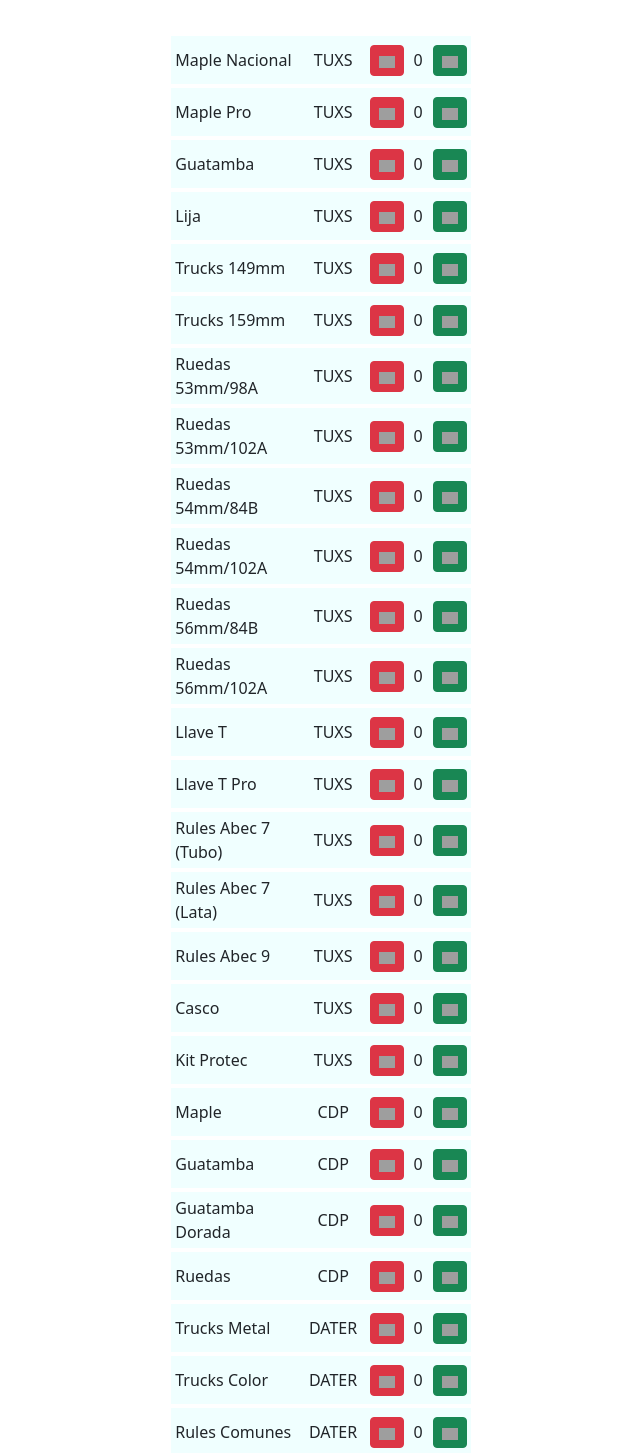
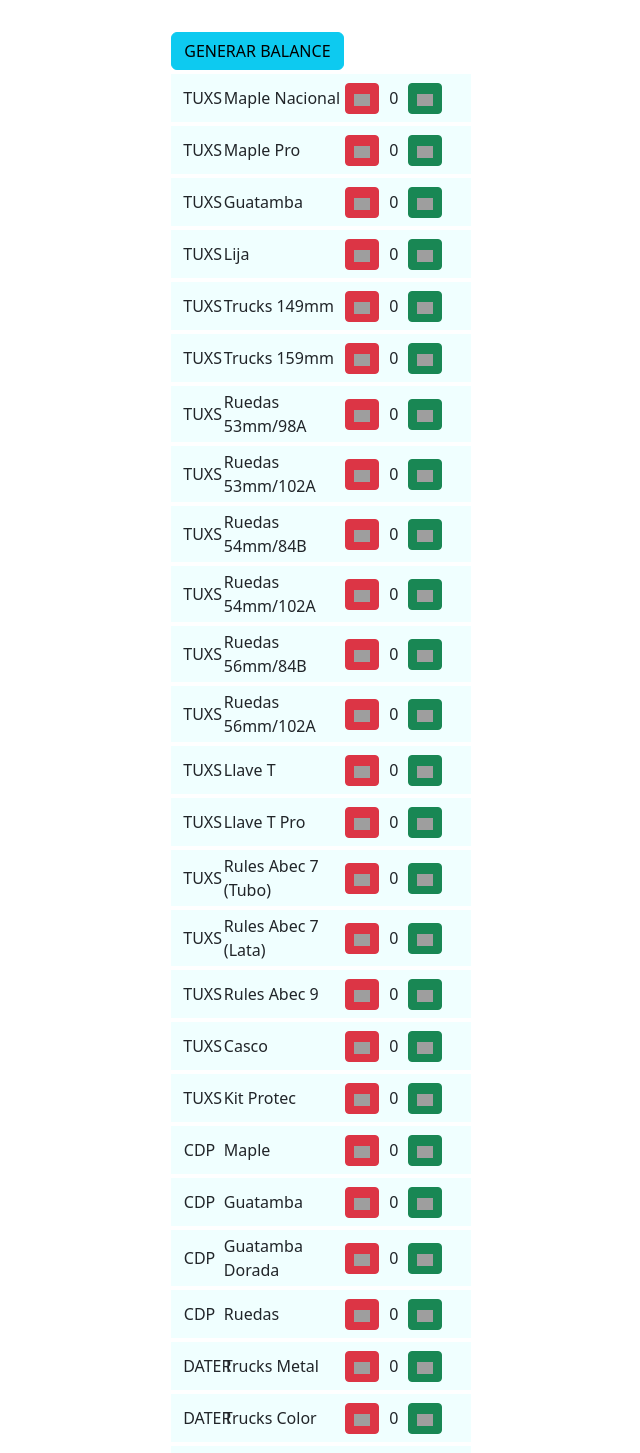
Before and after one commit to alejoquintana/alejoquintana.github.io, a Vue app: page / in a window 1280 px wide. Shown: the top 1453 px of the page, without its empty margins (319-959 px from the left). Built offline with nearby package versions, Linux system fonts and the light colour scheme; grey boxes are pictures that could not be loaded.

Commit message:
first commit

```diff
--- a/data.json
+++ b/data.json
@@ -19,11 +19,11 @@
   {"id":0,"name":"casco","brand":"tuxs","cost":11500,"amount":0,"final":17500},
 {"id":2,"name":"kit protec","brand":"tuxs","cost":15000,"amount":0,"final":20000},
   {"id":19,"name":"maple","brand":"cdp","cost":0,"amount":0,"final":20000},
-  {"id":20,"name":"guatamba","brand":"cdp","cost":0,"amount":0,"final":14500},
-  {"id":21,"name":"guatamba dorada","brand":"cdp","cost":0,"amount":0,"final":15000},
-  {"id":22,"name":"ruedas","brand":"cdp","cost":0,"amount":0,"final":14000},
-  {"id":23,"name":"trucks metal","brand":"dater","cost":9936,"amount":0,"final":15500},
-  {"id":24,"name":"trucks color","brand":"dater","cost":12110,"amount":0,"final":16500},
+  {"id":20,"name":"guatamba","brand":"cdp","cost":12000,"amount":0,"final":14500},
+  {"id":21,"name":"guatamba dorada","brand":"cdp","cost":12500,"amount":0,"final":15000},
+  {"id":22,"name":"ruedas","brand":"cdp","cost":12000,"amount":0,"final":14000},
+  {"id":23,"name":"trucks metal","brand":"dater","cost":11300,"amount":0,"final":15500},
+  {"id":24,"name":"trucks color","brand":"dater","cost":13900,"amount":0,"final":16500},
   {"id":25,"name":"rules comunes","brand":"dater","cost":2858,"amount":0,"final":4000},
   {"id":26,"name":"rules pro","brand":"dater","cost":0,"amount":0,"final":0},
   {"id":27,"name":"tornillos","brand":"dater","cost":0,"amount":0,"final":600},
@@ -37,6 +37,6 @@
   {"id":35,"name":"vaso","brand":"a_chantar","cost":0,"amount":0,"final":0},
   {"id":36,"name":"barbijo","brand":"a_chantar","cost":0,"amount":0,"final":0},
   {"id":37,"name":"pin","brand":"","cost":0,"amount":0,"final":0},
-  {"id":38,"name":"guatamba","brand":"udine","cost":0,"amount":0,"final":14500}
+  {"id":38,"name":"guatamba","brand":"udine","cost":7000,"amount":0,"final":14500}
 ]
 }
--- a/src/components/HomeComp.vue
+++ b/src/components/HomeComp.vue
@@ -1,33 +1,40 @@
 <script setup>
 import icon from '@/components/GetIcon.vue'
+import btnBalance from '@/components/btnBalance.vue'
 import { productStore } from '@/stores/data.js'
 productStore().fetchData()
+function sumAmount(id,sum) {
+    productStore().sumAmount(id,sum)
+}
 </script>
 
 <template>
-  <div v-for="product in productStore().products" :key="product.id" class="row my-1 p-1 list-item align-items-center g-0">
+    <btnBalance></btnBalance>
+    <div v-for="product in productStore().products" :key="product.id"
+        class="row my-1 p-1 list-item align-items-center g-0">
+        <div class="col-2 text-center px-2">
+            <span class="text-uppercase font-weight-bold">
+                {{ product.brand }}
+            </span>
+        </div>
         <div class="col-5 name-cell">
             <span class="text-capitalize">
                 {{ product.name }}
             </span>
         </div>
-    <div class="col-3 text-center px-2">
-      <span class="text-uppercase font-weight-bold">
-        {{ product.brand }}
-      </span>
-    </div>
         <div class="col-4 d-flex justify-content-between align-items-center">
-      <button class="btn btn-danger btn-sm">
+            <button class="btn btn-danger btn-sm" @click="sumAmount(product.id,false)">
                 <icon icon="minus" size="sm" />
             </button>
             <span class="py-2">
                 {{ product.amount }}
             </span>
-      <button class="btn btn-success btn-sm">
+            <button class="btn btn-success btn-sm" @click="sumAmount(product.id,true)">
                 <icon icon="plus" size="sm" />
             </button>
         </div>
     </div>
+    <btnBalance></btnBalance>
 </template>
 
 <style lang="scss" scoped>
--- /dev/null
+++ b/src/components/btnBalance.vue
@@ -0,0 +1,14 @@
+<template>
+  <button class="btn btn-info btn-block" @click="generateBalance">GENERAR BALANCE</button>
+</template>
+
+<script setup>
+import { productStore } from '@/stores/data.js'
+function generateBalance() {
+    productStore().generateBalance()
+}
+</script>
+
+<style>
+
+</style>
--- a/src/stores/data.js
+++ b/src/stores/data.js
@@ -1,14 +1,46 @@
-import { ref } from 'vue'
-import { defineStore } from 'pinia'
+import {
+    ref
+} from 'vue'
+import {
+    defineStore
+} from 'pinia'
 
 export const productStore = defineStore('product', () => {
     const products = ref([])
+    const balance = ref({})
     async function fetchData() {
         const response = await fetch('/data.json');
         const json = await response.json();
-      console.log('json',json);
+        console.log('json', json);
         products.value = json.products
     }
+    async function sumAmount(id, sum) {
+        products.value.map((prod) => {
+            if (id == prod.id) {
+                prod.amount += (sum ? 1 : -1)
+            }
+        })
+    }
+    async function generateBalance() {
+        let URL = "https://api.whatsapp.com/send?phone=5491165083760&text="
+        products.value.map((prod) => {
+            if (!balance.value[prod.brand]) {
+                balance.value[prod.brand] = 0
+            }
+            balance.value[prod.brand] += prod.amount * prod.cost
+        })
+        //! BREAK LINE => %0A
+        //! SPACE => %20
+        for (const [key, value] of Object.entries(balance.value)) {
+            URL = URL + `${key.toUpperCase()}%3A%20%24${value}%0A`
+        }
+        window.open(URL, "_blank")
+    }
 
-  return { products ,fetchData }
+    return {
+        products,
+        sumAmount,
+        fetchData,
+        generateBalance
+    }
 })
```
Lines whose indentation alone changed are shown as unchanged.
